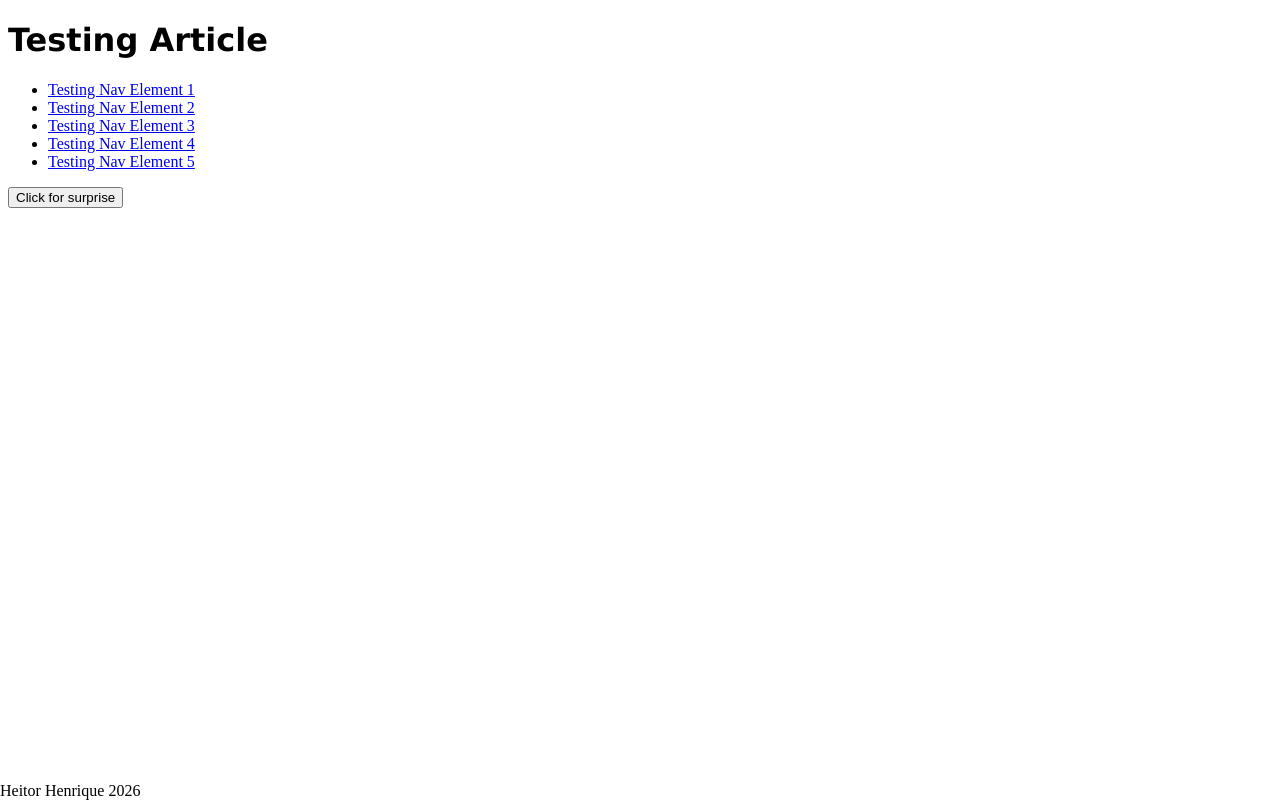
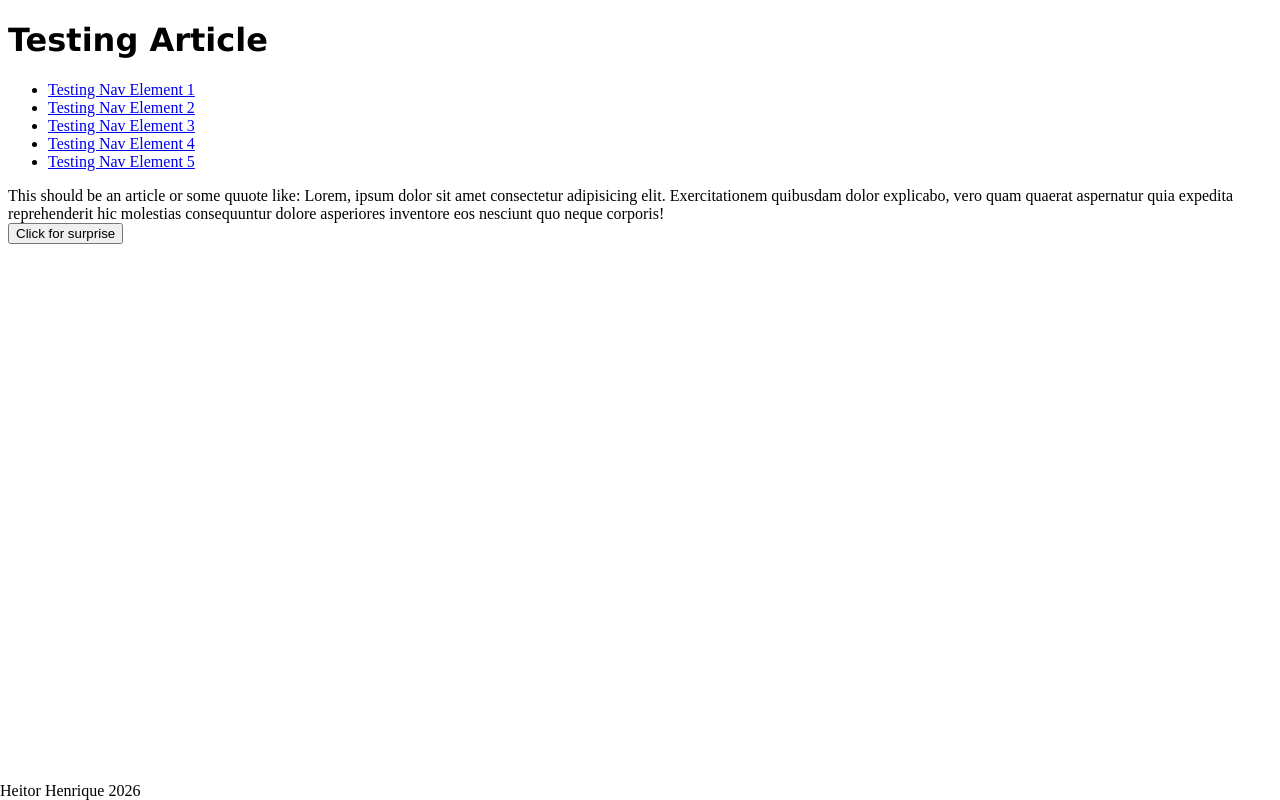
Before and after one commit to HeitorHMA/JavaScript-Revision, a plain HTML site: page HTML/index.html in a window 1280 px wide. Drawn offline with Linux system fonts and the light colour scheme.

Commit message:
feat: recreate article element and use lorem ipsum

```diff
--- a/HTML/index.html
+++ b/HTML/index.html
@@ -20,6 +20,13 @@
           <li><a href="#">Testing Nav Element 5</a></li>
         </ul>
       </nav>
+      <article>
+        This should be an article or some quuote like: Lorem, ipsum dolor sit
+        amet consectetur adipisicing elit. Exercitationem quibusdam dolor
+        explicabo, vero quam quaerat aspernatur quia expedita reprehenderit hic
+        molestias consequuntur dolore asperiores inventore eos nesciunt quo
+        neque corporis!
+      </article>
       <button>Click for surprise</button>
     </main>
     <footer>Heitor Henrique 2026</footer>
```
